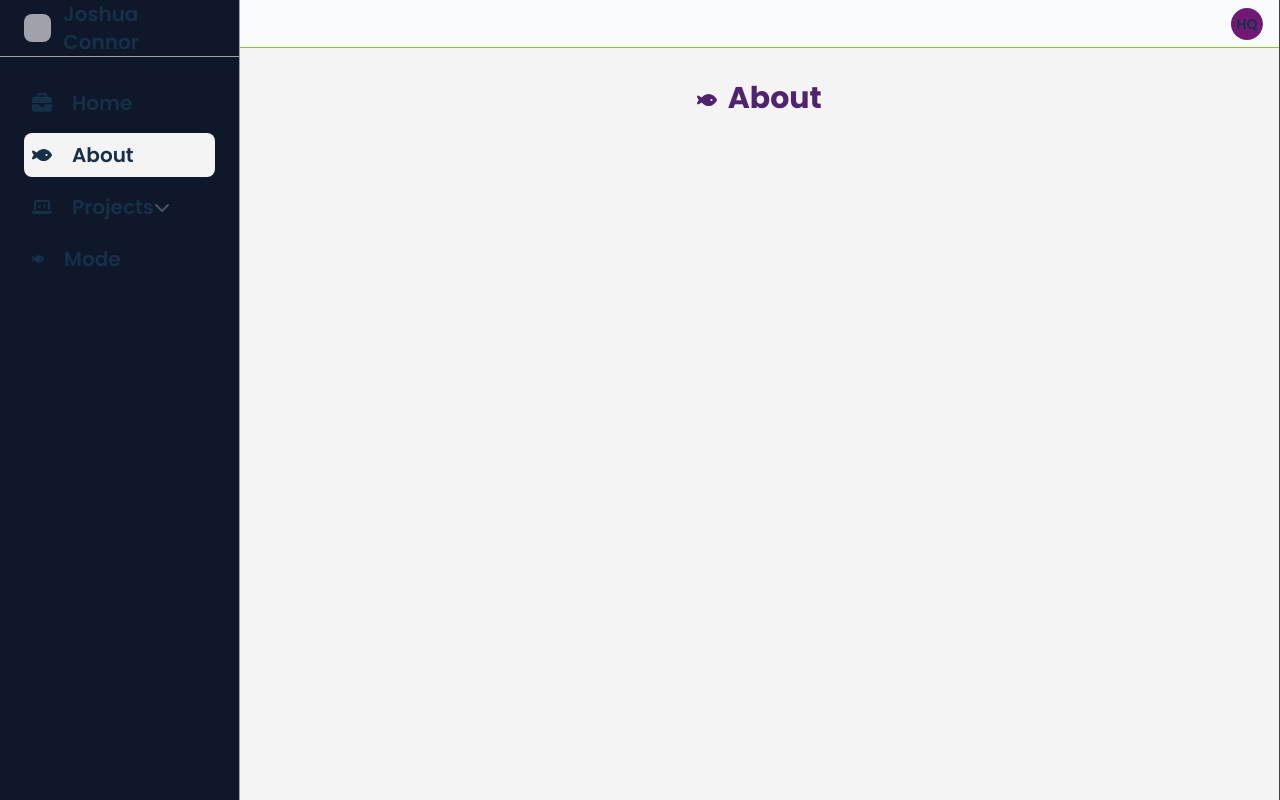
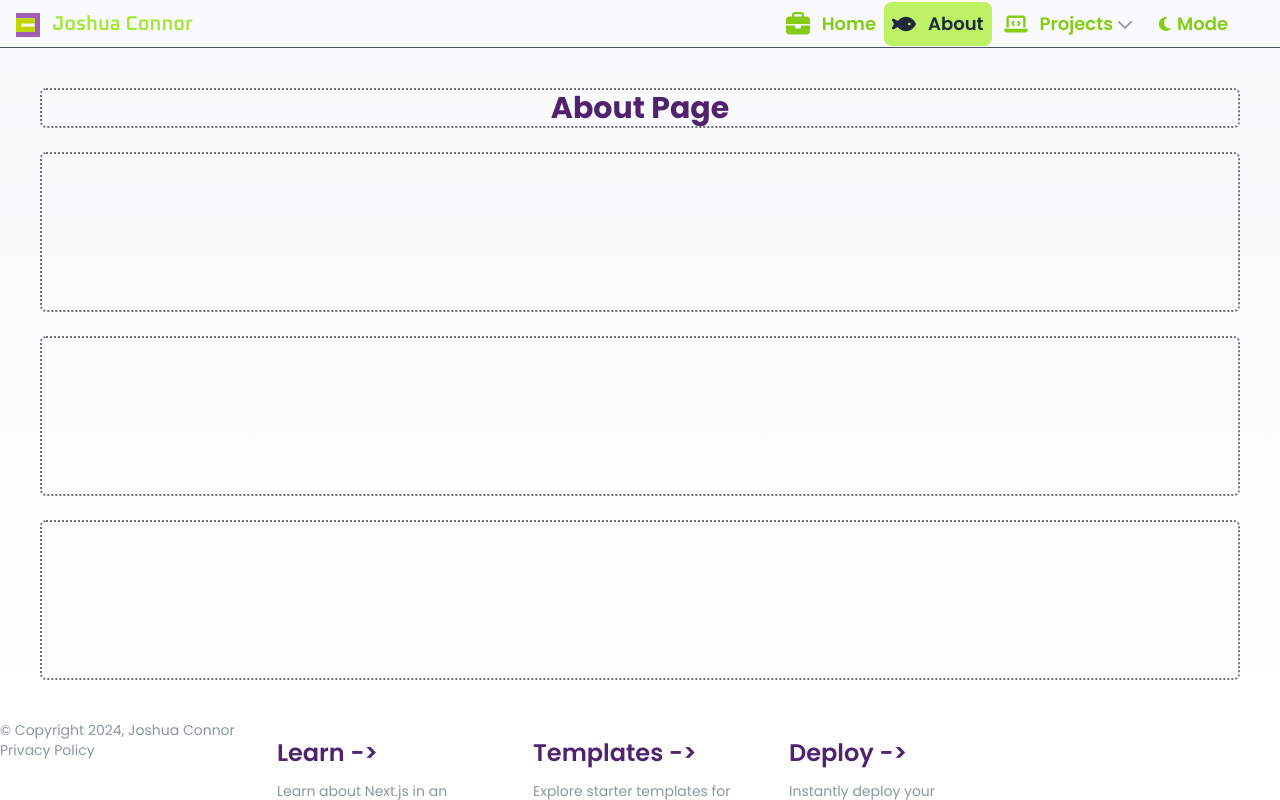
Before and after one commit to focus9345/jcportfolio-next01, a Next.js app: page /about in a window 1280 px wide. Shown: the top 800 px of the page. Built offline with nearby package versions, Linux system fonts and the light colour scheme.

Commit message:
update to nav adding mode theme switch

```diff
--- a/src/app/about/page.tsx
+++ b/src/app/about/page.tsx
@@ -2,12 +2,19 @@ import { FaFish } from "react-icons/fa6";
 
 export default function About() {
   return (
-    <>
-    <div className="flex min-h-screen flex-col items-center justify-between p-6">
-      <h1>
-        <FaFish className="inline-block pr-1 text-2xl" /> About{" "}
-      </h1>
+    <div className="flex flex-col p-6 w-full justify-evenly">
+      <div className="mt-2 mb-4 rounded-md border-zinc-500 border-dotted border-2 w-full text-center">
+        <h1>About Page</h1>
       </div>
-    </>
+      <div className="mt-2 mb-4 rounded-md border-zinc-500 border-dotted border-2 min-h-40 w-full">
+
+      </div>
+      <div className="mt-2 mb-4 rounded-md border-zinc-500 border-dotted border-2 min-h-40 w-full">
+
+      </div>
+      <div className="mt-2 mb-4 rounded-md border-zinc-500 border-dotted border-2 min-h-40 w-full">
+
+      </div>
+     </div>
   );
 }
--- a/src/app/layout.tsx
+++ b/src/app/layout.tsx
@@ -19,7 +19,7 @@ const poppins = Poppins({
 
 export const metadata: Metadata = {
   title: "Joshua Connor Next Portfolio",
-  description: "Details on the workings and development of Joshua Connor.",
+  description: "Details on projects and development of Joshua Connor a fullstack developer.",
 };
 
 export default function RootLayout({
@@ -32,16 +32,16 @@ export default function RootLayout({
       <body className="bg-gray-50 dark:bg-slate-800">
         <Providers>
           <div className="flex">
-            <MainNav />
+
             <main className="flex-1">
-              <MarginWidthWrapper>
+              {/* <MarginWidthWrapper> */}
                 <Header />
                 <HeaderMobile />
                 <PageWrapper>
                   {children}
                 </PageWrapper>
                 <Footer />
-              </MarginWidthWrapper>
+              {/* </MarginWidthWrapper> */}
             </main>
           </div>
 
--- a/src/components/header-mobile.tsx
+++ b/src/components/header-mobile.tsx
@@ -6,6 +6,8 @@ import { NAV_ITEMS } from "@/styles/constents";
 import { NavItem, MenuItemWithSubMenuProps } from "@/styles/types";
 import { motion, useCycle } from "framer-motion";
 import { FaChevronDown } from "react-icons/fa6";
+import ThemeSwitch from "./themeSwitch";
+
 
 const sidebar = {
     open: (height = 1000) => ({
@@ -58,6 +60,9 @@ export default function HeaderMobile() {
                     >
                         {NAV_ITEMS.map((item, index) => {
                             const isLastItem = index === NAV_ITEMS.length -1;
+                            const isMode = item.title === "Mode";
+
+
                             return (
                                 <div key={index}>
                                     {item.submenu ? (
@@ -76,8 +81,9 @@ export default function HeaderMobile() {
                                     { !isLastItem && (
                                         <MenuItem className="my-3 h-px w-full bg-gray-300" />
                                     )}
+
                                 </div>
-                            )
+                            );
                         })}
                 </motion.ul>
                 <MenuToggle toggle={toggleOpen} />
--- a/src/components/header.tsx
+++ b/src/components/header.tsx
@@ -2,6 +2,7 @@
 import Link from "next/link";
 import { useSelectedLayoutSegment } from "next/navigation";
 import useScroll from "@/hooks/user-scroll";
+import MainNav from "./main-nav";
 import { cn } from "@/lib/utils";
 import { Oxanium } from "next/font/google";
 
@@ -20,10 +21,10 @@ export default function Header() {
   return (
     <div
       className={cn(
-        `sticky inset-x-0 top-0 z-30 w-full transition-all border-b border-red-500`,
+        `sticky inset-x-0 top-0 z-30 w-full transition-all border-b border-gray-600`,
         {
-          "border-b border-gray-500 bg-white/15 backdrop-blur-lg": scrolled,
-          "border-b border-lime-500 bg-white/25": selectedLayout,
+          "border-b border-gray-600 bg-white/15 backdrop-blur-lg": scrolled,
+          "border-b border-gray-600 bg-white/02": selectedLayout,
         }
       )}
     >
@@ -31,13 +32,13 @@ export default function Header() {
         <div className="flex items-center space-x-4">
           <Link
             href="/"
-            className="flex-row space-x-3 items-center justify-center md:hidden"
+            className="flex-row space-x-3 items-center justify-center"
           >
             <svg
               fill="none"
               stroke-linecap="square"
               stroke-miterlimit="10"
-              className="fill-current h-7 w-7 mr-0 inline-block"
+              className="fill-current h-6 w-6 mr-0 inline-block"
               viewBox="0 0 54 54"
               xmlns="http://www.w3.org/2000/svg"
             >
@@ -72,17 +73,16 @@ export default function Header() {
                 </g>
               </g>
             </svg>
-            <span className={`${oxanium.className} font-sans text-xl mt-1 text-lime-400 dark:text-lime-500`}>
+            <span className={`${oxanium.className} text-xl mt-1 text-lime-400 dark:text-lime-500`}>
               Joshua Connor
             </span>
           </Link>
         </div>
 
         <div className="hidden md:block">
-          <div className="h-8 w-8 rounded-full bg-fuchsia-900 flex items-center justify-center text-center">
-            <span className="font-semibold text-sm">HQ</span>
-          </div>
+          <MainNav />
         </div>
+
       </div>
     </div>
   );
--- a/src/components/main-nav.tsx
+++ b/src/components/main-nav.tsx
@@ -6,6 +6,7 @@ import { NavItem } from "@/styles/types";
 import { FaChevronDown } from "react-icons/fa6";
 import Link from "next/link";
 import { Oxanium } from "next/font/google";
+import ThemeSwitch from "./themeSwitch";
 
 const oxanium = Oxanium({
     weight: ['600'],
@@ -18,18 +19,64 @@ const oxanium = Oxanium({
 
 export default function MainNav() {
     return (
-        <div className="md:w-60 h-screen flex-1 fixed border-r border-zinc-400 hidden md:flex bg-slate-900">
-            <div className="flex flex-col space-y-6 w-full">
+        <div className="hidden md:flex ">
+            <div className="flex flex-col w-full">
+                {/*
                 <Link
                     href="/"
                     className="flex flex-row space-x-3 items-center justify-center md:justify-start md:px-6 border-b border-zinc-400"
                 >
-                    <span className="h-7 w-7 bg-zinc-400 rounded-lg" />
-                    <span className={`${oxanium.variable} font-semibold text-xl hidden md:flex`}>Joshua Connor</span>
+                    <svg
+                        fill="none"
+                        stroke-linecap="square"
+                        stroke-miterlimit="10"
+                        className="fill-current h-7 w-7 mr-0 inline-block"
+                        viewBox="0 0 54 54"
+                        xmlns="http://www.w3.org/2000/svg"
+                    >
+                        <clipPath id="a">
+                            <path d="m0 0h54v54h-54z" />
+                        </clipPath>
+                        <g clip-path="url(#a)">
+                            <path d="m0 0h54v54h-54z" fill="none" />
+                            <g fill-rule="evenodd">
+                                <path d="m0 0h53.764v54.425h-53.764z" fill="transparent" />
+                                <path
+                                    d="m0.0018399 42.57h54.115v11.92h-54.115z"
+                                    fill="#a25db5"
+                                />
+                                <path d="m0 0h54.115v11.92h-54.115z" fill="#a25db5" />
+                                <path
+                                    d="m42.06 3.6877h12.055v45.001h-12.055z"
+                                    fill="#a25db5"
+                                />
+                                <path
+                                    d="m0.0018399 11.884h11.918v30.65h-11.918z"
+                                    fill="#c2d500"
+                                />
+                                <path
+                                    d="m10.375 11.885h31.78v11.906h-31.78z"
+                                    fill="#c2d500"
+                                />
+                                <path
+                                    d="m7.3124 30.614h34.835v11.937h-34.835z"
+                                    fill="#c2d500"
+                                />
+                            </g>
+                        </g>
+                    </svg>
+                    <span className={`${oxanium.className} text-lg hidden md:flex text-lime-300`}>Joshua Connor</span>
                 </Link>
-                <div className="flex flex-col space-y-2 md:px-6">
+                */}
+                <div className="flex flex-row md:px-6">
                     {NAV_ITEMS.map((item, index) => {
-                        return <MenuItem key={index} item={item} />;
+                        const isLastItem = index === NAV_ITEMS.length -1;
+                        return (
+                            <>
+                                <MenuItem key={index} item={item} />
+
+                            </>
+                        );
                     })}
                 </div>
 
@@ -44,29 +91,37 @@ const MenuItem = ({ item }: { item: NavItem }) => {
     const toggleSubMenu = () => {
         setSubMenuOpen(!subMenuOpen);
     };
+    const isMode = item.title === "Mode";
+    console.log(item.title + " : " + isMode);
+    if (isMode) {
+        return <ThemeSwitch />
+    } else {
+
     return (
         <div className="">
             {item.submenu ? (
                 <>
                     <button onClick={toggleSubMenu}
-                    className={`flex flex-row items-center p-2 rounded-lg hover-bg-zinc-100 w-full `}>
-                        <div className="flex flex-row space-x-4 items-center">
+                        className={`flex flex-row items-center py-2 px-3 rounded-lg hover-bg-lime-300 text-lime-500 w-full ${pathname.includes(item.path) ? "bg-lime-300 text-slate-800" : "text-lime-500"}`}
+                        >
+                        <div className="flex flex-row space-x-3 items-center">
                             {item.icon}
-                            <span className="font-semibold text-xl flex">{ item.title }</span>
+                            <span className="font-semibold text-lg flex pr-1">{item.title}</span>
                         </div>
                         <div className={`${subMenuOpen ? "rotate-180" : ""} flex`}>
-                            <FaChevronDown className="text-slate-600" />
+                            <FaChevronDown className="font-bold text-zinc-400" />
                         </div>
                     </button>
 
                     {subMenuOpen && (
-                        <div className="my-2 ml-12 flex flex-col space-y-4">
+                        <div className="my-2 ml-12 flex flex-col space-y-3 bg-slate-900/80 border-b border-slate-800 fixed shadow-md w-max p-2 rounded-sm">
                             {item.subMenuItems?.map((subItem, index) => {
+
                                 return (
                                     <Link
                                         key={index}
                                         href={subItem.path}
-                                        className={`${subItem.path === pathname ? "font-bold text-lime-500" : "text-fushia-500"}`}
+                                        className={`${subItem.path === pathname ? "font-semibold text-lime-500" : "text-fushia-500"} px-6 block w-full border-b border-zinc-500`}
                                     >
                                         <span>{subItem.title}</span>
                                     </Link>
@@ -76,14 +131,17 @@ const MenuItem = ({ item }: { item: NavItem }) => {
                     )}
                 </>
             ) : (
+
                 <Link
                     href={item.path}
-    className={`flex flex-row space-x-4 items-center p-2 rounded-lg hover:bg-zinc-100 ${item.path === pathname ? "bg-zinc-100" : ""}`}
+                    className={`flex flex-row space-x-3 items-center p-2 rounded-lg hover:bg-lime-300 ${item.path === pathname ? "bg-lime-300 text-slate-800" : "text-lime-500"}`}
                 >
                     {item.icon}
-        <span className="font-semibold text-xl flex">{item.title}</span>
+                    <span className="font-semibold text-lg flex">{item.title}</span>
                 </Link>
+
             )}
+
         </div>
-    );
+    )};
 };
--- a/src/components/navbar-2.tsx
+++ b/src/components/navbar-2.tsx
@@ -103,7 +103,7 @@ export default function Navbar() {
               Projects
             </Link>
             <span className="block mt-5 lg:inline-block lg:mt-0 text-lime-200 hover:text-white dark:text-fuchsia-900 dark:hover:text-black mr-4">
-              <ThemeSwitch />
+
             </span>
           </div>
           {/*
--- a/src/components/page-wrapper.tsx
+++ b/src/components/page-wrapper.tsx
@@ -2,7 +2,7 @@ import { ReactNode } from 'react';
 
 export default function PageWrapper( { children }: { children: ReactNode }) {
     return (
-        <div className="flex flex-col pt-2 px-4 space-y-2 bg-zinc-100 flex-grow">
+        <div className="flex flex-col pt-2 px-4 space-y-2 flex-grow">
             { children }
         </div>
     );
--- a/src/components/themeSwitch.tsx
+++ b/src/components/themeSwitch.tsx
@@ -1,6 +1,6 @@
 'use client';
-//import { FaLightbulb } from "react-icons/fa6";
-import { FiSun, FiMoon } from "react-icons/fi"
+import { FaSun, FaMoon } from "react-icons/fa6";
+//import { FiSun, FiMoon } from "react-icons/fi"
 import { useState, useEffect } from 'react';
 import { useTheme } from 'next-themes';
 import Image from 'next/image';
@@ -25,8 +25,9 @@ export default function ThemeSwitch() {
     if (resolvedTheme === 'dark') {
         return (
           <>
-          <span onClick={() => setTheme('light')} className="cursor-pointer">
-            <FiSun className="inline-block" /> Mode
+          <span onClick={() => setTheme('light')} className="cursor-pointer flex flex-row items-center py-2 px-3 rounded-lg hover-bg-lime-300 text-lime-500 w-full">
+            <FaSun className="flex flex-row space-x-3 items-center font-bold" />
+            <span className="font-semibold text-lg flex pl-1">Mode</span>
           </span>
           </>
         )
@@ -34,8 +35,9 @@ export default function ThemeSwitch() {
 
       if (resolvedTheme === 'light') {
         return (
-          <span onClick={() => setTheme('dark')} className="cursor-pointer">
-            <FiMoon className="inline-block" /> Mode
+          <span onClick={() => setTheme('dark')} className="cursor-pointer flex flex-row items-center py-2 px-3 rounded-lg hover-bg-lime-300 text-lime-500 w-full">
+            <FaMoon className="flex flex-row space-x-3 items-center font-bold" />
+            <span className="font-semibold text-lg flex pl-1">Mode</span>
           </span>
         )
 
--- a/src/styles/constents.tsx
+++ b/src/styles/constents.tsx
@@ -1,8 +1,9 @@
-
+//import ThemeSwitch from "../components/themeSwitch";
 import {
     FaBriefcase,
     FaFish,
     FaLaptopCode,
+    FaLightbulb,
   } from "react-icons/fa6";
   import { NavItem } from "./types";
 
@@ -10,17 +11,17 @@ import {
     {
         title: "Home",
         path: "/",
-        icon: <FaBriefcase className="inline-block pr-1 text-2xl" />
+        icon: <FaBriefcase className="text-2xl" />
     },
     {
         title: "About",
         path: "/about",
-        icon: <FaFish className="inline-block pr-1 text-2xl" />
+        icon: <FaFish className="text-2xl" />
     },
     {
         title: "Projects",
         path: "/projects",
-        icon: <FaLaptopCode className="inline-block pr-1 text-2xl" />,
+        icon: <FaLaptopCode className="text-2xl" />,
         submenu: true,
         subMenuItems: [
             {
@@ -40,6 +41,7 @@ import {
     {
         title: "Mode",
         path: "#",
-        icon: <FaFish className="inline-block pr-1 text-3xl" />
+        icon: <FaLightbulb className="text-2xl" />
     },
+
   ]
```
Lines whose indentation alone changed are shown as unchanged.
